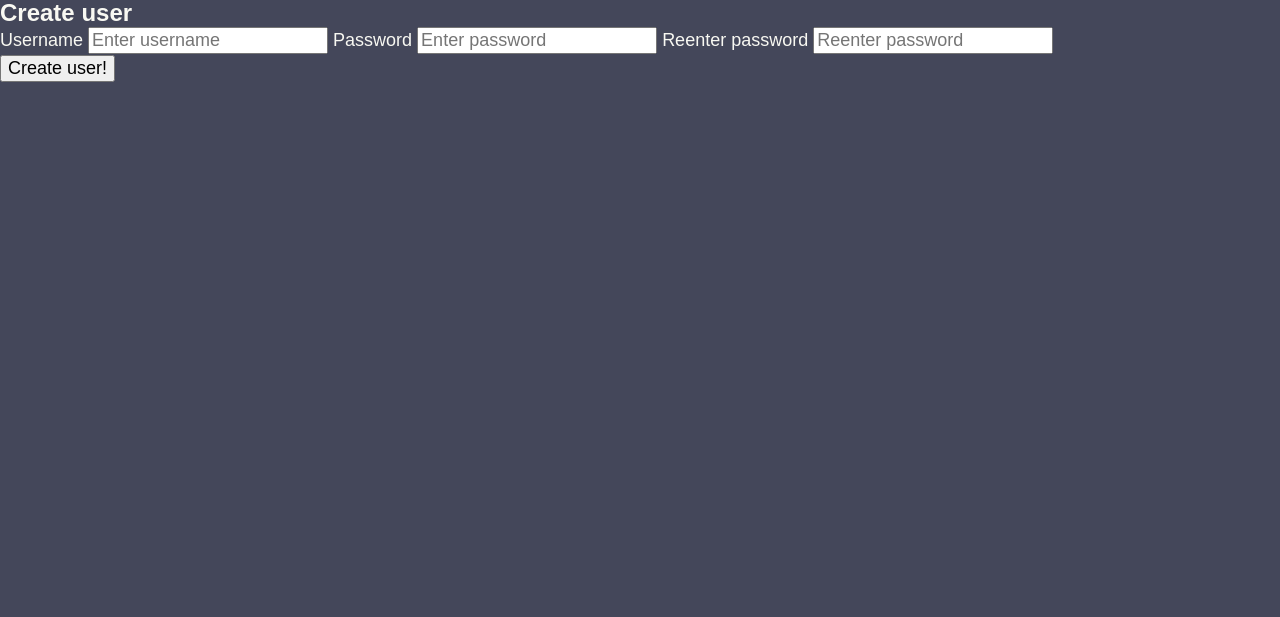
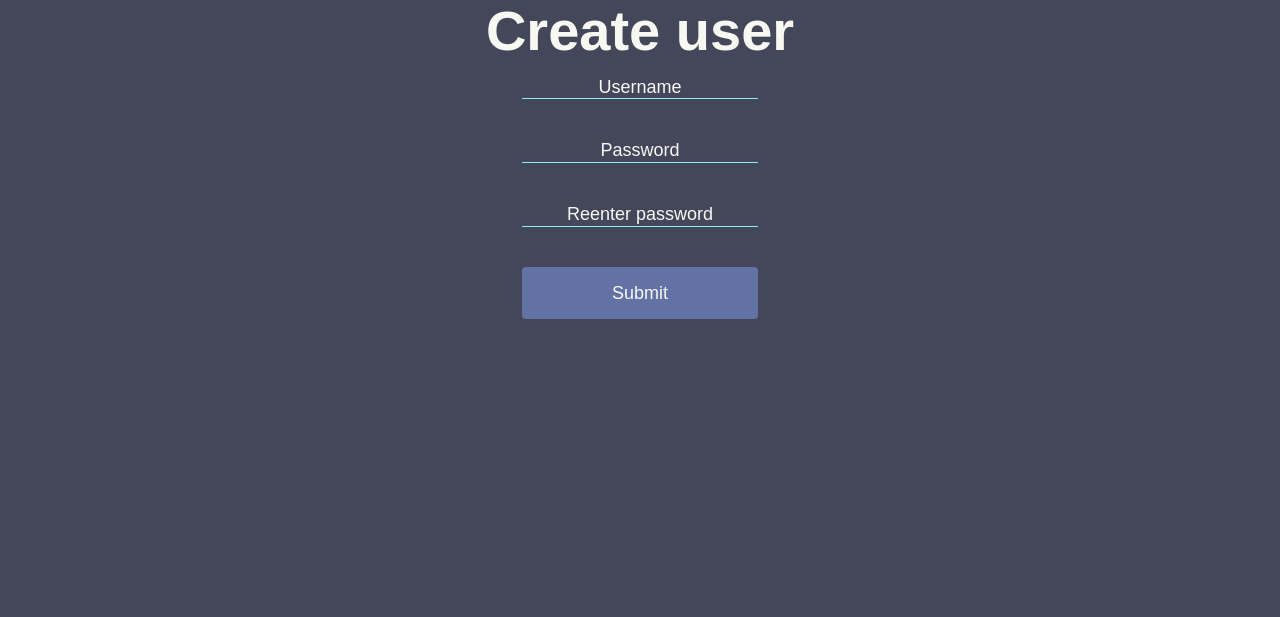
Before and after one commit to Theeoi/theodorblom.com, a Flask app: page /auth/create-user/ in a window 1280 px wide. Shown: the part 90-707 px from the top of the page. Run offline with Flask 3, Linux system fonts and the light colour scheme; the visitor is signed in with stand-in values (Sample User, id 1); some libraries are stand-ins or nearby versions; some web fonts are replaced.

Commit message:
feat(auth): fancy auth-forms

```diff
--- a/website/static/css/auth.css
+++ b/website/static/css/auth.css
@@ -0,0 +1,38 @@
+.formContainer {
+  display: flex;
+  flex-direction: column;
+  justify-content: center;
+  align-items: center;
+}
+
+.auth-form {
+  display: flex;
+  flex-direction: column;
+  justify-content: center;
+  align-items: center;
+}
+
+input {
+  margin: 0 0 5vh 0;
+  border: 1px solid var(--clr-accent-cyan);
+  border-right: none;
+  border-top: none;
+  border-left: none;
+  background-color: transparent;
+  outline: none;
+  color: var(--clr-text);
+}
+
+input::placeholder {
+  text-align: center;
+  color: var(--clr-text);
+}
+
+input[type=submit] {
+  background: var(--clr-accent-purple);
+  width: 100%;
+  padding: 2vh;
+  border: none;
+  border-radius: 4px;
+  cursor: pointer;
+}
--- a/website/templates/auth/create-user.html
+++ b/website/templates/auth/create-user.html
@@ -7,27 +7,28 @@
           href="{{ url_for('static', filename='css/auth.css')}}"/>
 {% endblock %}
 {% block content %}
-    <form method="POST">
-        <h3>Create user</h3>
-        <div>
-            <label for="username">Username</label>
+    <div class="formContainer">
+        <h2 class="section__title">Create user</h2>
+        <form class="auth-form" method="post">
             <input type="text"
                    id="username"
                    name="username"
-                   placeholder="Enter username"/>
-            <label for="username">Password</label>
+                   placeholder="Username"
+                   onfocus="this.placeholder=''"
+                   onblur="this.placeholder='Username'"/>
             <input type="password"
                    id="password1"
                    name="password1"
-                   placeholder="Enter password"/>
-            <label for="username">Reenter password</label>
+                   placeholder="Password"
+                   onfocus="this.placeholder=''"
+                   onblur="this.placeholder='Password'"/>
             <input type="password"
                    id="password2"
                    name="password2"
-                   placeholder="Reenter password"/>
-            <div>
-                <button type="submit">Create user!</button>
-            </div>
-        </div>
-    </form>
+                   placeholder="Reenter password"
+                   onfocus="this.placeholder=''"
+                   onblur="this.placeholder='Reenter password'"/>
+            <input type="submit" id="create-user" value="Submit"/>
+        </form>
+    </div>
 {% endblock %}
```
Also changed, not shown: website/templates/auth/login.html (+10 -12 lines).
